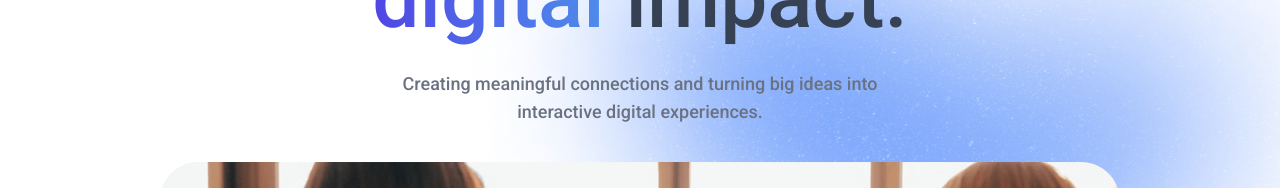
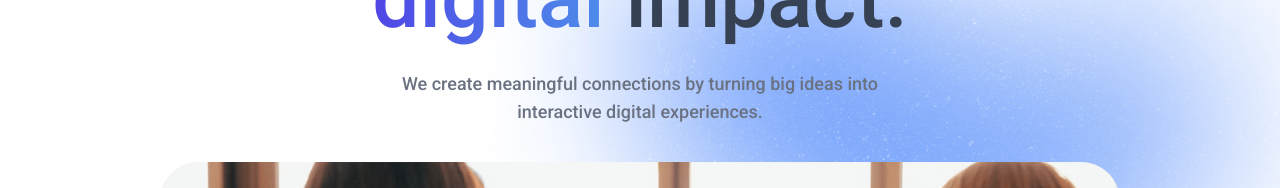
Before and after one commit to SoftEngX/agency-ai, a React (Vite) app: page / in a window 1280 px wide. Shown: the part 357-545 px from the top of the page. Built offline with nearby package versions, Linux system fonts and the light colour scheme; a web font is replaced by a local one.

Commit message:
Change info text in Hero component

```diff
--- a/src/components/Hero.jsx
+++ b/src/components/Hero.jsx
@@ -39,8 +39,9 @@ const Hero = () => {
         whileInView={{ opacity: 1, y: 0 }}
         transitsion={{ duration: 0.5, delay: 1 }}
         viewport={{ once: true }}
-        className="sm:text-lg font-medium text-gray-500 dark:text-white/75 max-w-[80%] sm:max-w-lg pb-3 text-sm">
-        Creating meaningful connections and turning big ideas into interactive
+        className="sm:text-lg font-medium text-gray-500 dark:text-white/75 max-w-[80%] sm:max-w-lg pb-3 text-sm"
+      >
+        We create meaningful connections by turning big ideas into interactive
         digital experiences.
       </motion.p>
 
```
